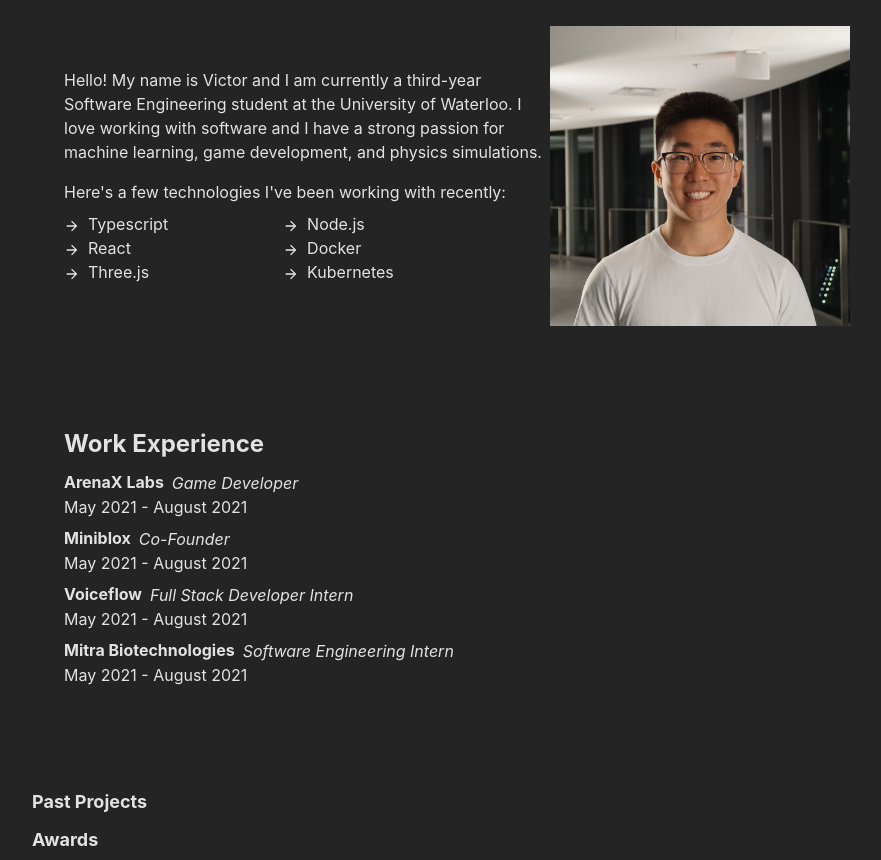
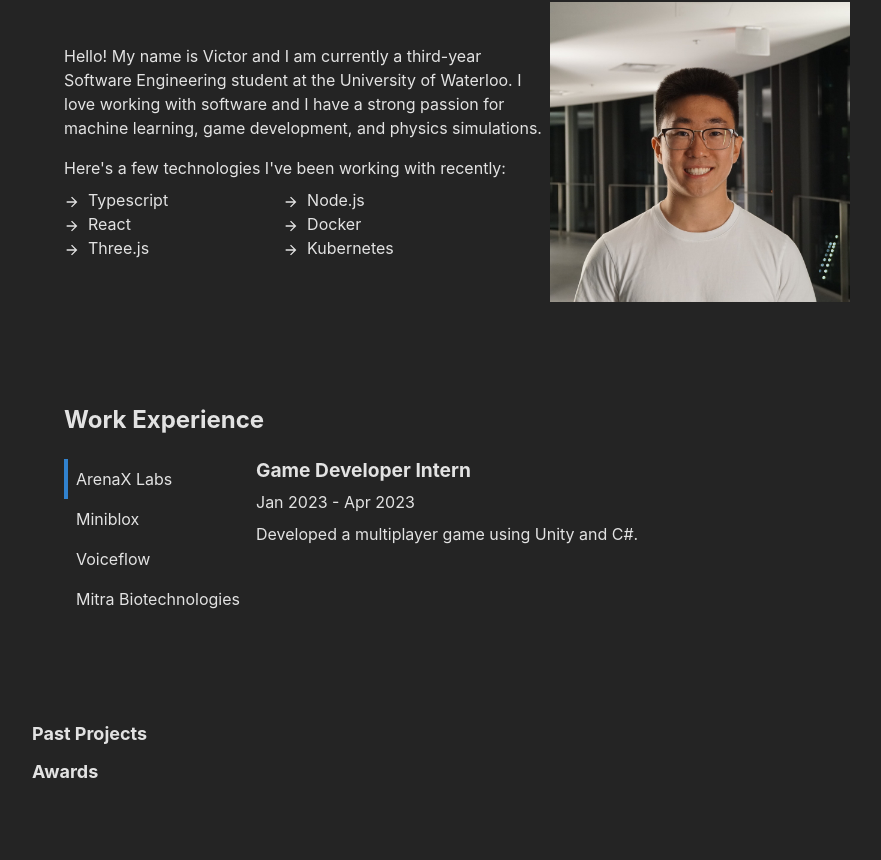
Before and after one commit to victoryqwei/victorwei.com, a React (Vite) app: page / in a window 1280 px wide. Shown: the part 955-1815 px from the top of the page, without its empty margins (183-1064 px from the left). After the commit the page ends 1747 px from the top, so only its background shows below. Built offline with nearby package versions, Linux system fonts and the light colour scheme.

Commit message:
wip: work experience section

```diff
--- a/src/react/About.tsx
+++ b/src/react/About.tsx
@@ -8,7 +8,7 @@ const About: React.FC = () => {
 
   return (
     <Box id="about" pt="6em" px="2em">
-      <Heading fontSize="2xl" mb="2em">
+      <Heading fontSize="2xl" mb="1em">
         About Me
       </Heading>
       <HStack>
--- a/src/react/Work.tsx
+++ b/src/react/Work.tsx
@@ -1,46 +1,79 @@
 import { Box, HStack, Heading, Text, VStack } from "@chakra-ui/react";
+import { useState } from "react";
+
+interface WorkExperienceData {
+  [key: string]: {
+    title: string;
+    date: string;
+    description: string;
+  };
+}
+
+const data: WorkExperienceData = {
+  "ArenaX Labs": {
+    title: "Game Developer Intern",
+    date: "Jan 2023 - Apr 2023",
+    description: "Developed a multiplayer game using Unity and C#.",
+  },
+  Miniblox: {
+    title: "Co-Founder",
+    date: "Jan 2022 - Apr 2022",
+    description: "Developed a multiplayer game using Unity and C#.",
+  },
+  Voiceflow: {
+    title: "Full Stack Developer Intern",
+    date: "May 2021 - Aug 2021",
+    description: "Developed a multiplayer game using Unity and C#.",
+  },
+  "Mitra Biotechnologies": {
+    title: "Software Engineering Intern",
+    date: "Jan 2021 - Apr 2021",
+    description: "Developed a multiplayer game using Unity and C#.",
+  },
+};
+
+const Tab: React.FC<{ name: string; selected?: boolean; setSelected: React.Dispatch<React.SetStateAction<string>> }> = ({
+  name,
+  selected,
+  setSelected,
+}) => {
+  return (
+    <Box
+      w="100%"
+      p="0.5em"
+      borderLeft={selected ? "4px solid" : "4px solid"}
+      borderColor={selected ? "blue.500" : "transparent"}
+      _hover={{
+        bg: "rgba(0, 0, 0, 0.1)",
+        cursor: "pointer",
+      }}
+      onClick={() => setSelected(name)}>
+      {name}
+    </Box>
+  );
+};
 
 const WorkExperience: React.FC = () => {
+  const [selected, setSelected] = useState("ArenaX Labs");
+
   return (
     <Box id="experience" py="6em" px="2em">
-      <Heading fontSize="2xl" mb="0.5em">
+      <Heading fontSize="2xl" mb="1em">
         Work Experience
       </Heading>
 
-      <VStack alignItems="flex-start">
-        <Box>
-          <HStack>
-            <Heading fontSize="md">ArenaX Labs</Heading>
-            <Text as="i">Game Developer</Text>
-          </HStack>
-
-          <Text>May 2021 - August 2021</Text>
-        </Box>
-        <Box>
-          <HStack>
-            <Heading fontSize="md">Miniblox</Heading>
-            <Text as="i">Co-Founder</Text>
-          </HStack>
-
-          <Text>May 2021 - August 2021</Text>
-        </Box>
-        <Box>
-          <HStack>
-            <Heading fontSize="md">Voiceflow</Heading>
-            <Text as="i">Full Stack Developer Intern</Text>
-          </HStack>
-
-          <Text>May 2021 - August 2021</Text>
-        </Box>
-        <Box>
-          <HStack>
-            <Heading fontSize="md">Mitra Biotechnologies</Heading>
-            <Text as="i">Software Engineering Intern</Text>
-          </HStack>
-
-          <Text>May 2021 - August 2021</Text>
-        </Box>
-      </VStack>
+      <HStack alignItems="flex-start">
+        <VStack gap={0}>
+          {Object.keys(data).map((name) => (
+            <Tab name={name} selected={selected === name} setSelected={setSelected} />
+          ))}
+        </VStack>
+        <VStack alignItems="flex-start">
+          <Heading fontSize="1.2rem">{data[selected].title}</Heading>
+          <Text fontSize="1rem">{data[selected].date}</Text>
+          <Text fontSize="1rem">{data[selected].description}</Text>
+        </VStack>
+      </HStack>
     </Box>
   );
 };
```
